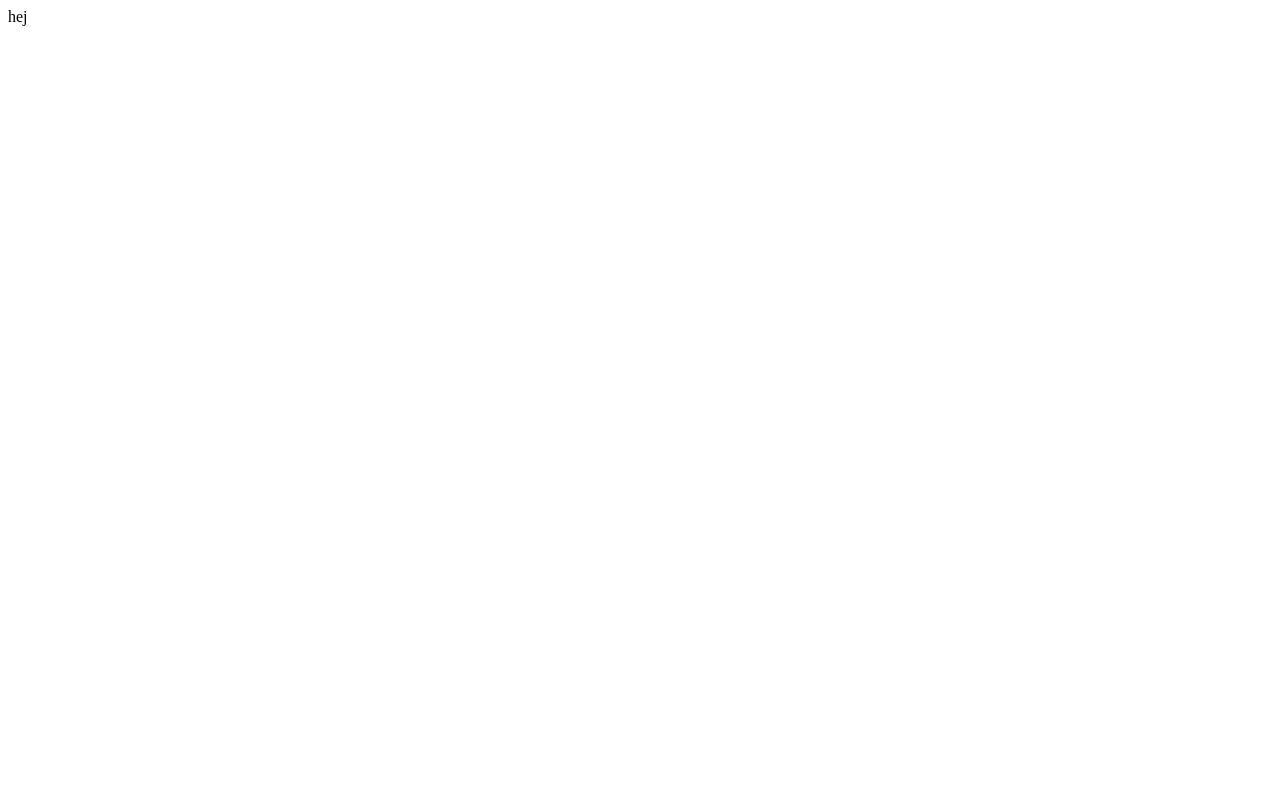
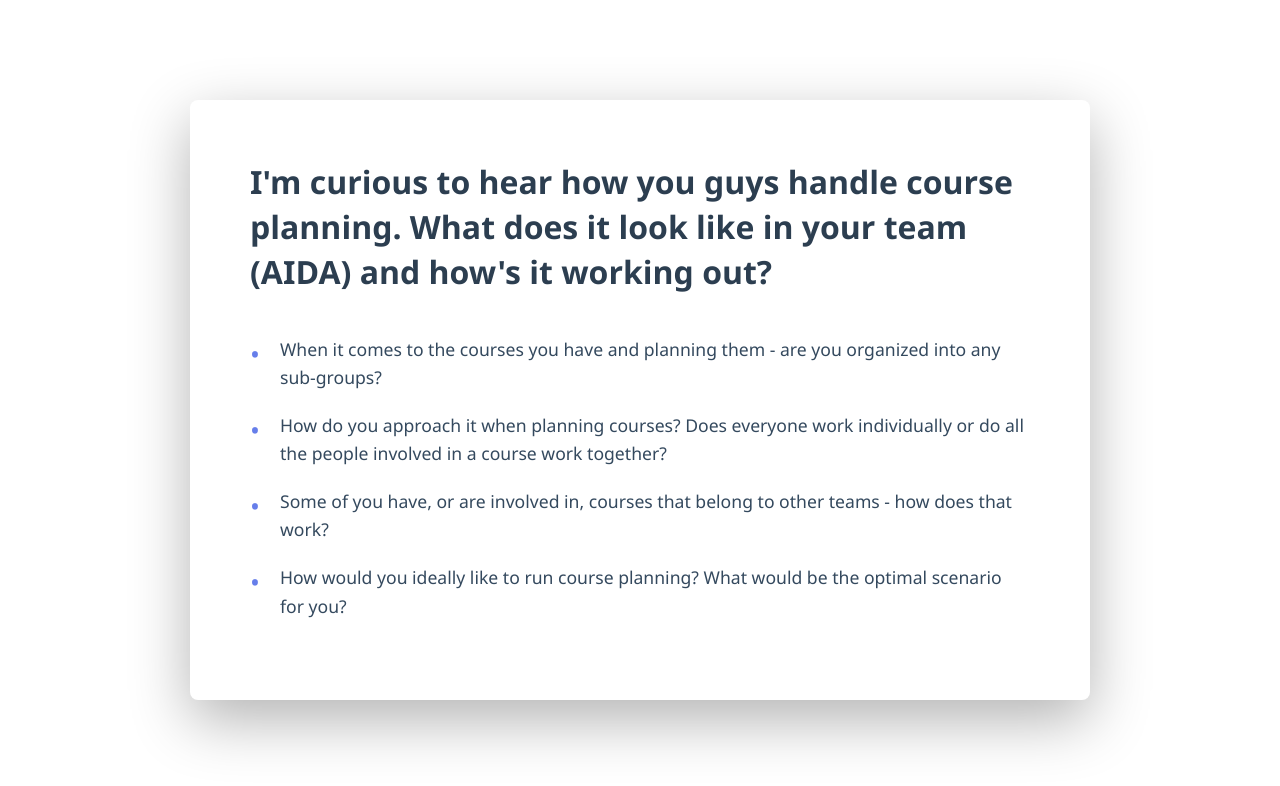
Before and after one commit to dida-masse/public-stuff, a plain HTML site: page aida-251126/index.html in a window 1280 px wide. Drawn offline with Linux system fonts and the light colour scheme.

Commit message:
Create index.html for course planning discussion
Added HTML structure and styling for course planning discussion.

```diff
--- a/aida-251126/index.html
+++ b/aida-251126/index.html
@@ -1 +1,100 @@
-hej
+<!DOCTYPE html>
+<html lang="en">
+<head>
+    <meta charset="UTF-8">
+    <meta name="viewport" content="width=device-width, initial-scale=1.0">
+    <title>Course Planning Discussion</title>
+    <style>
+        * {
+            margin: 0;
+            padding: 0;
+            box-sizing: border-box;
+        }
+
+        body {
+            font-family: 'Segoe UI', Tahoma, Geneva, Verdana, sans-serif;
+            /** background: linear-gradient(135deg, #667eea 0%, #764ba2 100%); **/
+            display: flex;
+            justify-content: center;
+            align-items: center;
+            min-height: 100vh;
+            padding: 20px;
+        }
+
+        .slide {
+            background: white;
+            width: 100%;
+            max-width: 900px;
+            aspect-ratio: 16/9;
+            padding: 60px;
+            border-radius: 8px;
+            box-shadow: 0 20px 60px rgba(0, 0, 0, 0.3);
+            display: flex;
+            flex-direction: column;
+            justify-content: center;
+        }
+
+        h1 {
+            color: #2c3e50;
+            font-size: 2em;
+            margin-bottom: 40px;
+            line-height: 1.4;
+        }
+
+        ul {
+            list-style: none;
+            padding-left: 0;
+        }
+
+        li {
+            color: #34495e;
+            font-size: 1.1em;
+            line-height: 1.6;
+            margin-bottom: 20px;
+            padding-left: 30px;
+            position: relative;
+        }
+
+        li::before {
+            content: "•";
+            color: #667eea;
+            font-size: 1.5em;
+            position: absolute;
+            left: 0;
+            top: -2px;
+        }
+
+        @media (max-width: 768px) {
+            .slide {
+                padding: 40px;
+                aspect-ratio: auto;
+            }
+
+            h1 {
+                font-size: 1.5em;
+                margin-bottom: 30px;
+            }
+
+            li {
+                font-size: 1em;
+                margin-bottom: 15px;
+            }
+        }
+    </style>
+</head>
+<body>
+    <div class="slide">
+        <h1>I'm curious to hear how you guys handle course planning. What does it look like in your team (AIDA) and how's it working out?</h1>
+
+        <ul>
+            <li>When it comes to the courses you have and planning them - are you organized into any sub-groups?</li>
+
+            <li>How do you approach it when planning courses? Does everyone work individually or do all the people involved in a course work together?</li>
+
+            <li>Some of you have, or are involved in, courses that belong to other teams - how does that work?</li>
+
+            <li>How would you ideally like to run course planning? What would be the optimal scenario for you?</li>
+        </ul>
+    </div>
+</body>
+</html>
```
